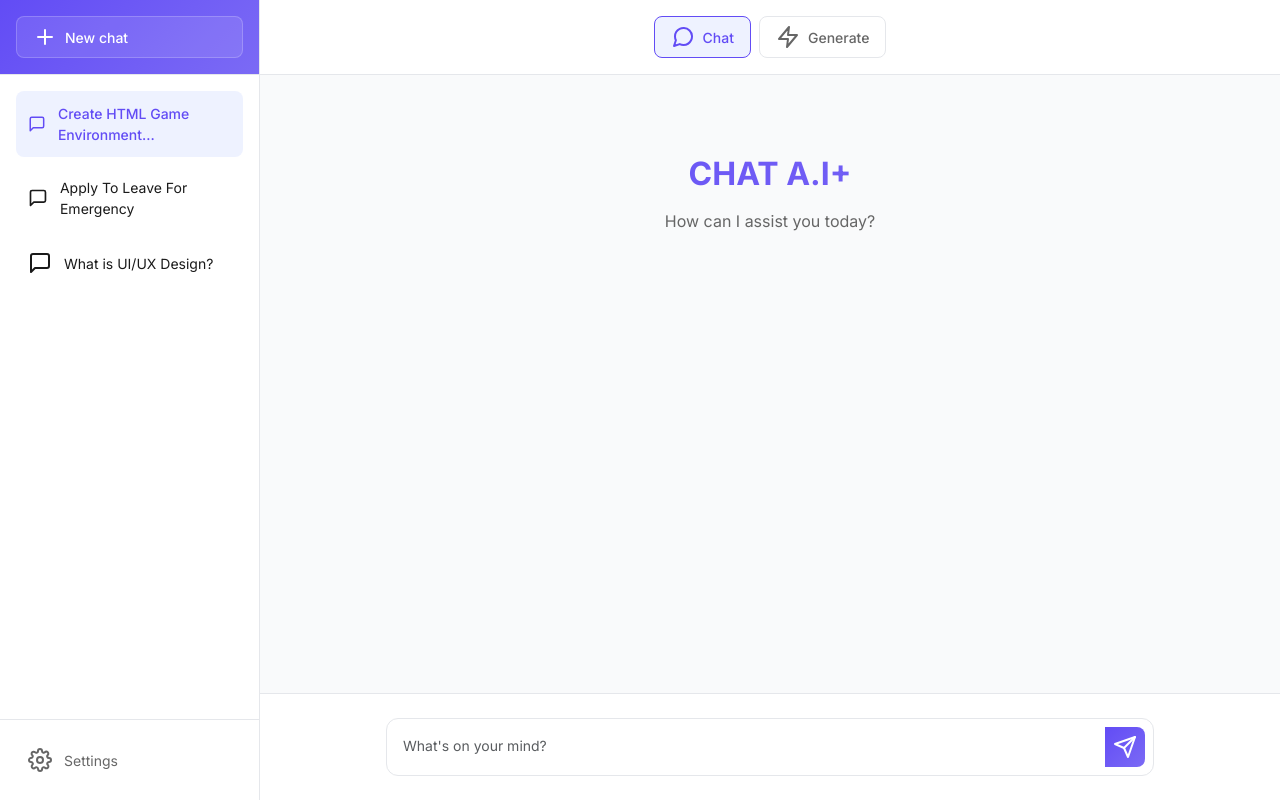
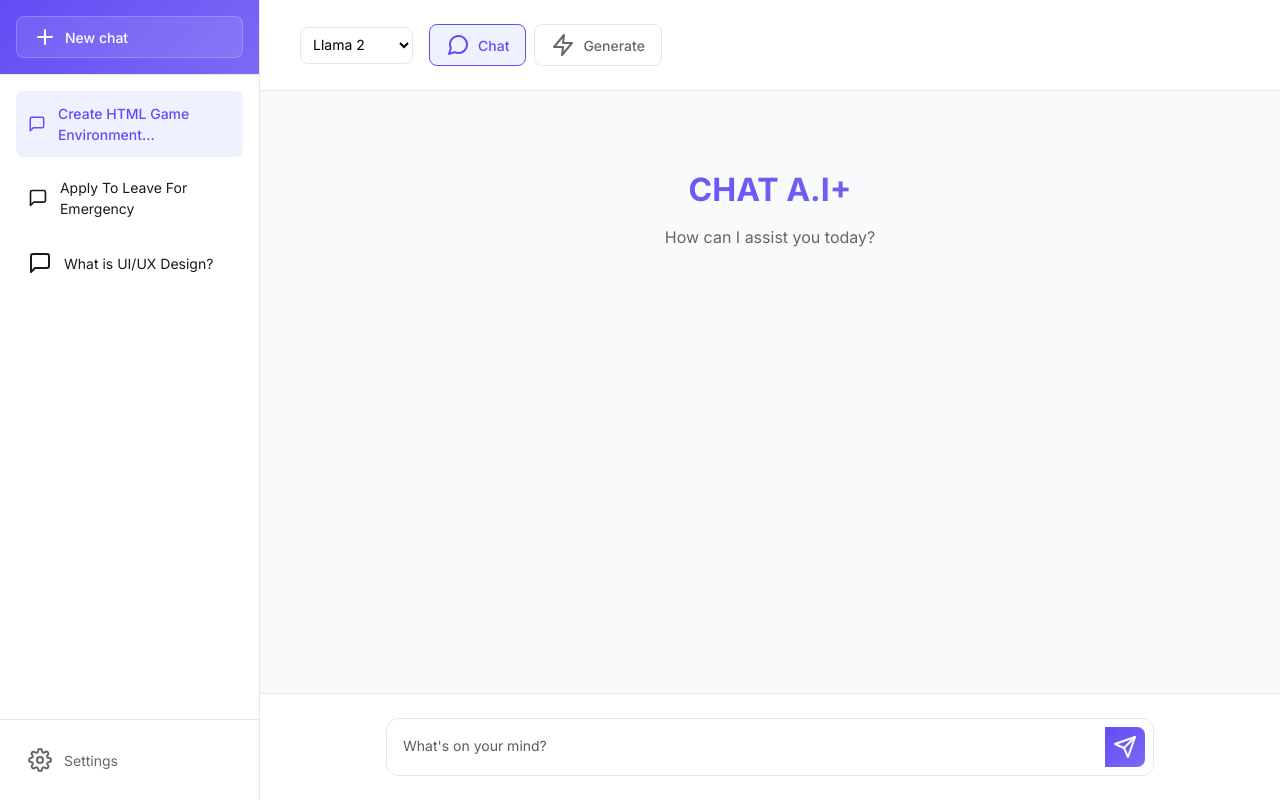
Before and after one commit to thekoushikdurgas/ollamalocalchat, a Flask app: page / in a window 1280 px wide. Run offline with Flask 3, Linux system fonts and the light colour scheme; data that the repository does not hold is empty.

Commit message:
Assistant checkpoint: Add model selection and improve chat functionality
Assistant generated file changes:
- app.py: Add model selection and improve chat handling
- templates/index.html: Add model selector
- static/js/chat.js: Add model selection to chat request
- static/css/style.css: Add styles for model selector

---

User prompt:

# 📄 File: ollamapython\chat.py
from ollama import chat

messages = [
  {
    'role': 'user',
    'content': 'Why is the sky blue?',
  },
]

response = chat('llama3.2', messages=messages)
print(response['message']['content'])

# After reading and learning this code add and how to integrated in chatbot UI python codebase where I create a chatbot with ollama local models  with your suggestion for improvement for chatng improve suggestion

```diff
--- a/app.py
+++ b/app.py
@@ -25,9 +25,14 @@ async def chat():
         data = request.json
         message = data.get('message', '')
         mode = data.get('mode', 'chat')
+        model = data.get('model', 'llama2')  # Default to llama2
 
         if not message:
             return jsonify({'error': 'Message is required'}), 400
+
+        # Initialize messages list for the session if it doesn't exist
+        if 'messages' not in session:
+            session['messages'] = []
 
         # Initialize messages list for the session if it doesn't exist
         if 'messages' not in session:
--- a/static/css/style.css
+++ b/static/css/style.css
@@ -137,7 +137,23 @@ body {
 .mode-toggle {
     display: flex;
     gap: 8px;
-    justify-content: center;
+    padding: 8px;
+    align-items: center;
+}
+
+.model-select {
+    padding: 8px;
+    border-radius: 8px;
+    border: 1px solid var(--border-color);
+    background-color: white;
+    font-size: 14px;
+    margin-right: 8px;
+}
+
+.model-select:focus {
+    outline: none;
+    border-color: var(--primary-color);
+    box-shadow: 0 0 0 3px rgba(98, 76, 245, 0.1);
 }
 
 .mode-button {
--- a/static/js/chat.js
+++ b/static/js/chat.js
@@ -54,7 +54,8 @@ document.addEventListener('DOMContentLoaded', function() {
                 },
                 body: JSON.stringify({
                     message: message,
-                    mode: currentMode
+                    mode: currentMode,
+                    model: document.getElementById('modelSelect').value
                 })
             });
 
--- a/templates/index.html
+++ b/templates/index.html
@@ -49,10 +49,16 @@
         <main class="chat-area">
             <div class="chat-header">
                 <div class="mode-toggle">
-                    <button class="mode-button active" data-mode="chat">
-                        <i data-feather="message-circle"></i>
-                        Chat
-                    </button>
+                <select id="modelSelect" class="model-select">
+                    <option value="llama2">Llama 2</option>
+                    <option value="llama3.2">Llama 3.2</option>
+                    <option value="mistral">Mistral</option>
+                    <option value="codellama">CodeLlama</option>
+                </select>
+                <button class="mode-button active" data-mode="chat">
+                    <i data-feather="message-circle"></i>
+                    Chat
+                </button>
                     <button class="mode-button" data-mode="generate">
                         <i data-feather="zap"></i>
                         Generate
```
